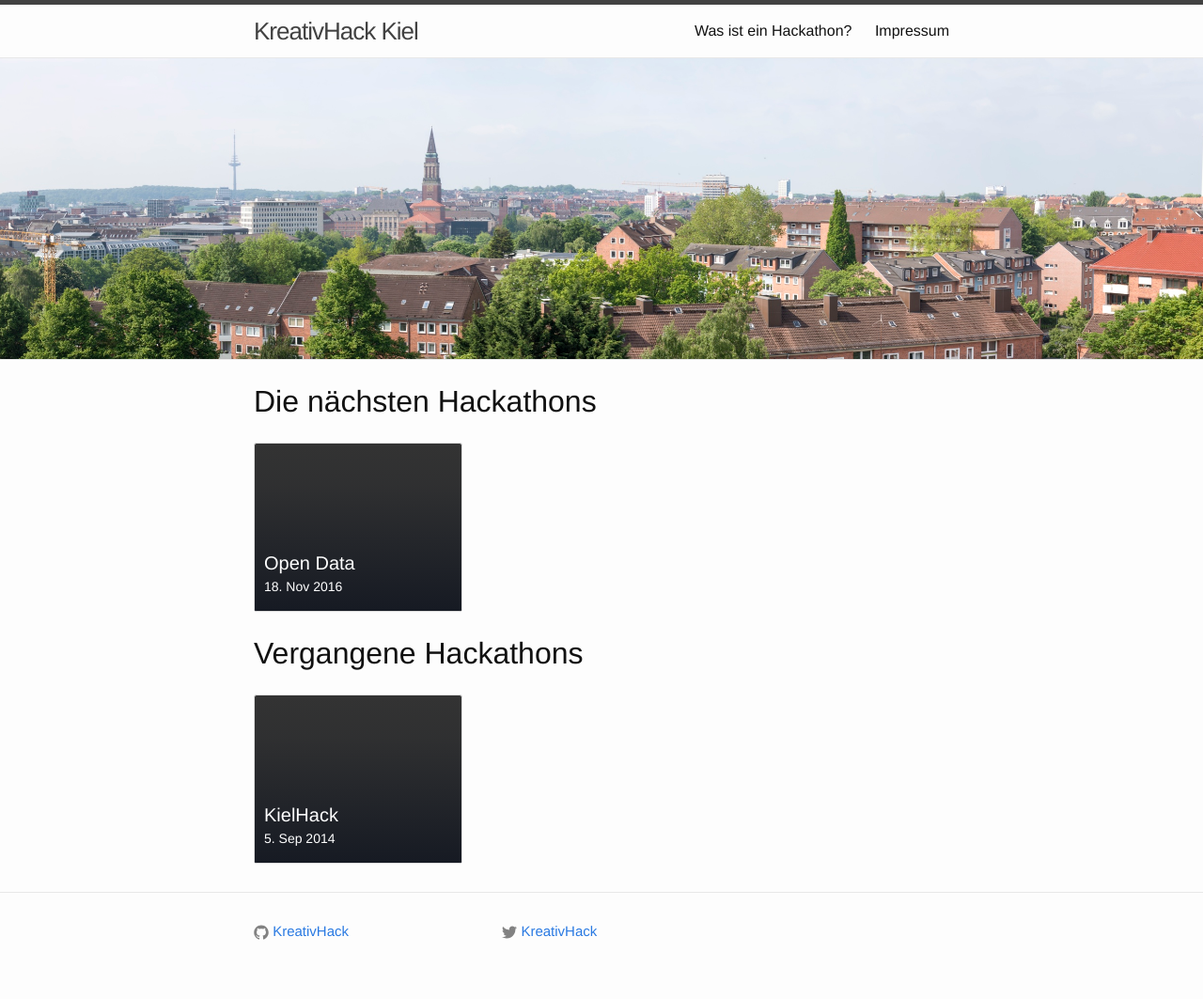
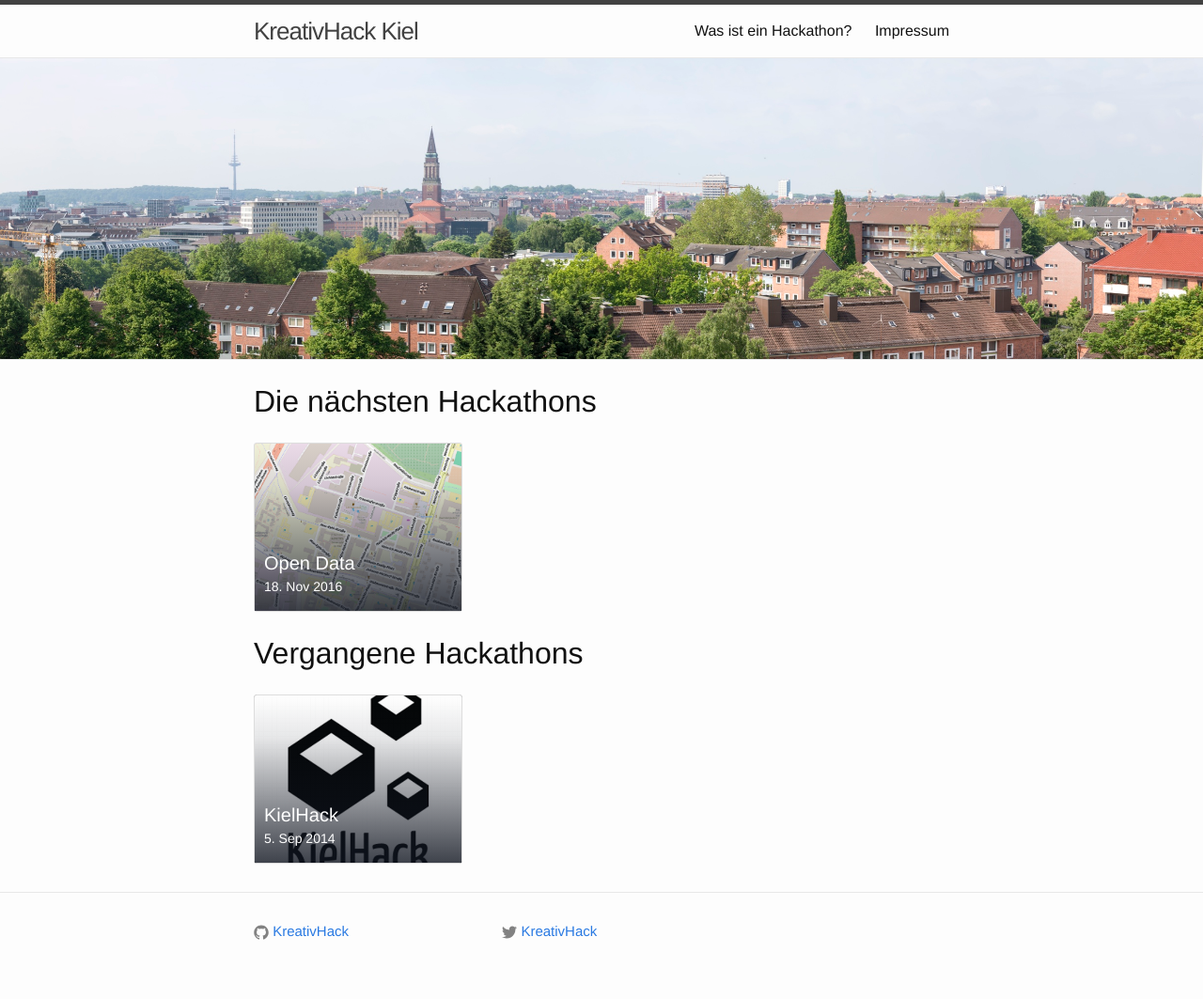
Before and after one commit to KreativHack/.de, a Jekyll site: the page built from index.html, in a window 1280 px wide. Shown: the whole page at 94% size. Built offline with Jekyll 4.4.1, drawn with Linux system fonts in a browser that asks for light colours.

Commit message:
add cover images for hackathons

```diff
--- a/_layouts/default.html
+++ b/_layouts/default.html
@@ -7,12 +7,7 @@
 
     {% include header.html %}
 
-{% if page.cover %}
-  <div class="blog-cover" style="background-image:url({{page.cover}});">
-{% else %}
-  <div class="blog-cover" style="background-image:url(/images/kiel.jpg);">
-{% endif %}
-  </div>
+  <div class="blog-cover" style="background-image:url(/images/kiel.jpg);"></div>
 
     <div class="page-content">
       <div class="wrapper">
```
Also changed, not shown: _posts/2014-09-05-kielhack.md (+1 -0 lines), _posts/2016-11-18-open-data.md (+1 -0 lines), images/kielhack_hackathon.png (added), images/open_data_hackathon.png (added).
